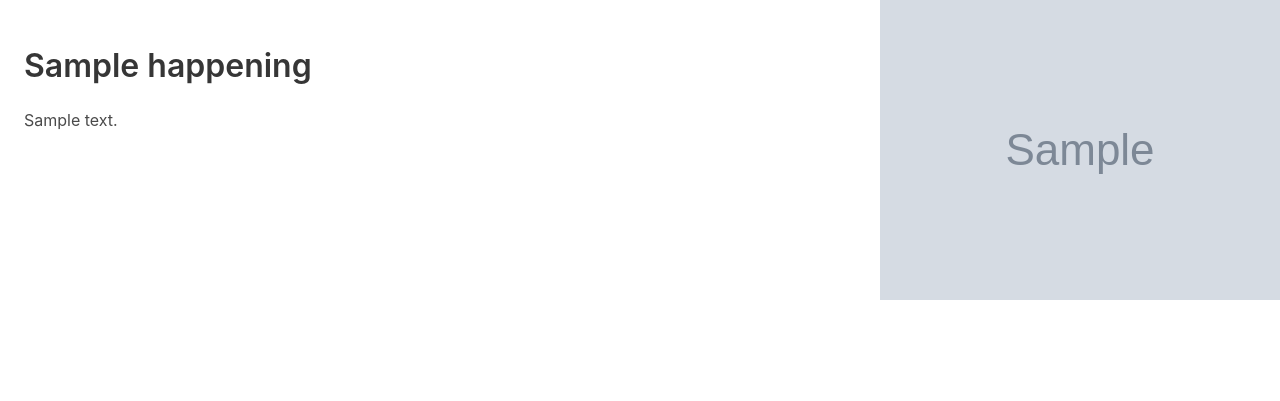
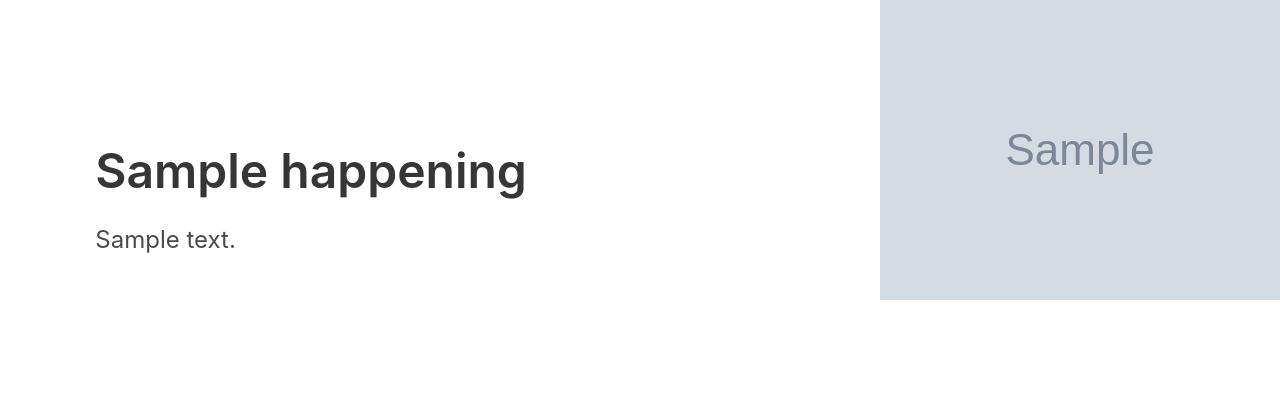
Before and after one commit to hvgab/HappeningsTV, a Django app: template happenings/app/templates/app/tv.html in a window 1280 px wide. Shown: the top 401 px of the page. Run offline with Django 3.2, Linux system fonts and the light colour scheme; the template is opened without the code that fills it: values that come from a table or form of the project are taken from there, others are empty; tables that the repository leaves empty hold one stand-in row (values such as "Sample post"); grey boxes marked "Sample" are stand-in pictures; parts of the project's set-up code (start-up, migrations or seed data) failed here and were passed over; some libraries are stand-ins or nearby versions.

Commit message:
Content spacing

```diff
--- a/happenings/app/templates/app/tv.html
+++ b/happenings/app/templates/app/tv.html
@@ -52,13 +52,21 @@
     <div class="columns is-gapless">
 
       <div class="column">
-        <section class="section">
+        <section class="section is-medium">
+          <div class="columns is-centered">
+            <div class="column is-10">
+
+              <article class="content is-large">
                 <h1 class="title">
                   {{ happening.title }}
                 </h1>
                 <p>
                   {{ happening.text }}
                 </p>
+              </article>
+
+            </div>
+          </div>
         </section>
       </div>
 
```
Lines whose indentation alone changed are shown as unchanged.
